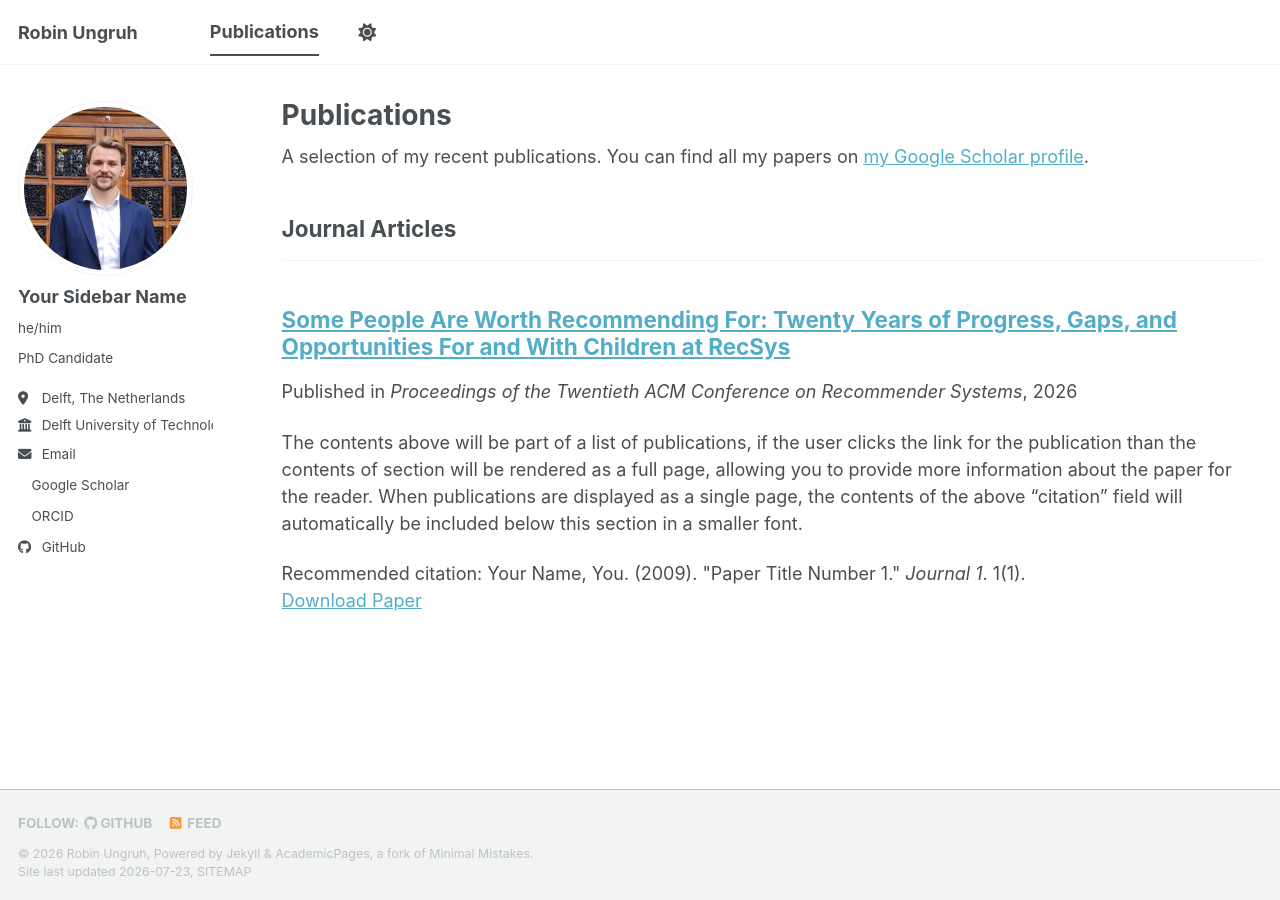
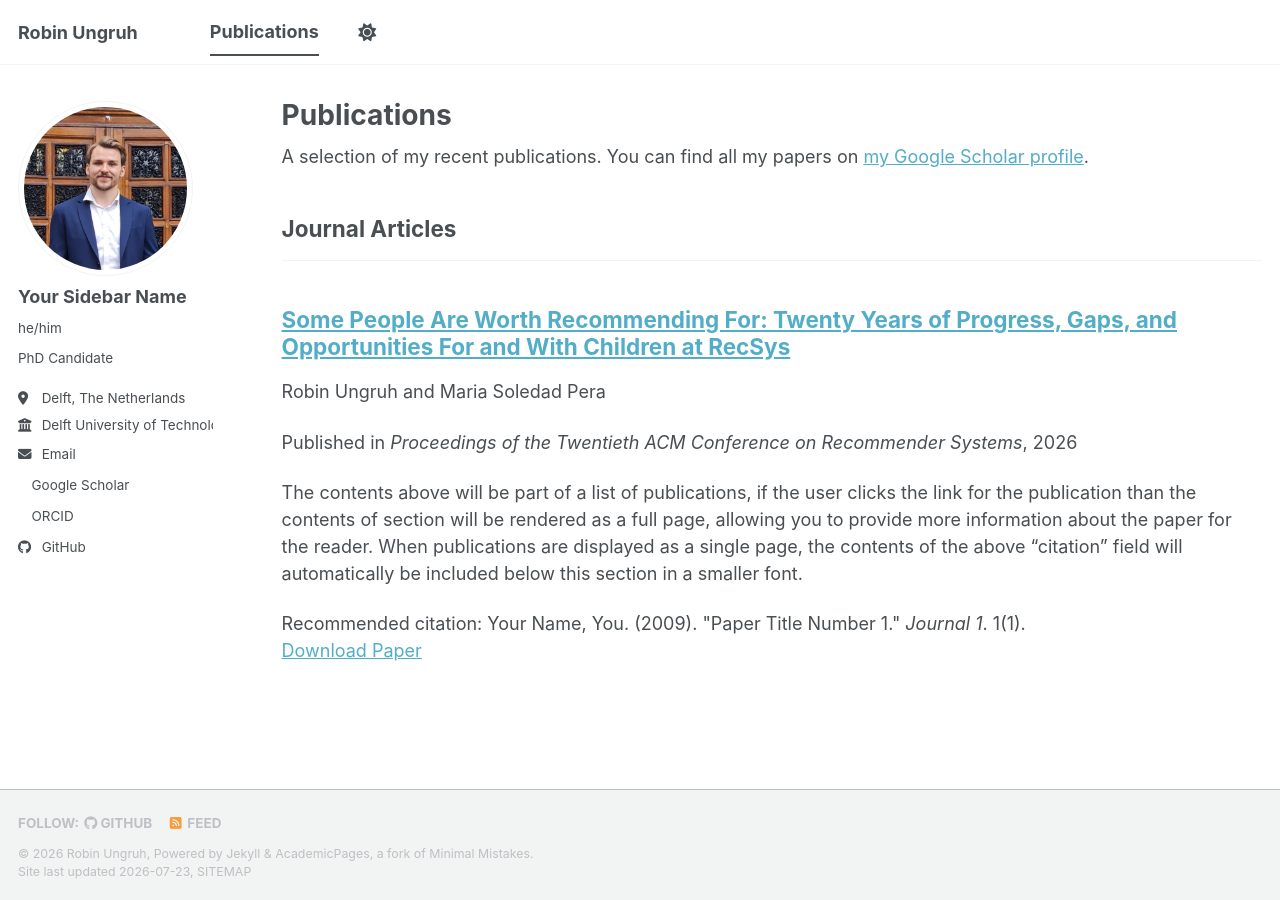
Before and after one commit to rUngruh/rungruh.github.io, a Jekyll site: the page built from _pages/publications.html, in a window 1280 px wide. Built offline with Jekyll 4.4.1, drawn with Linux system fonts in a browser that asks for light colours; a style sheet for code colours, icons or effects is not loaded.

Commit message:
Update 2026-09-28-ungruh2026some.md

```diff
--- a/_publications/2026-09-28-ungruh2026some.md
+++ b/_publications/2026-09-28-ungruh2026some.md
@@ -1,5 +1,6 @@
 ---
 title: "Some People Are Worth Recommending For: Twenty Years of Progress, Gaps, and Opportunities For and With Children at RecSys"
+authors: "Robin Ungruh and Maria Soledad Pera"
 collection: publications
 category: manuscripts
 permalink: /publication/2026-09-28-ungruh2026some
```
